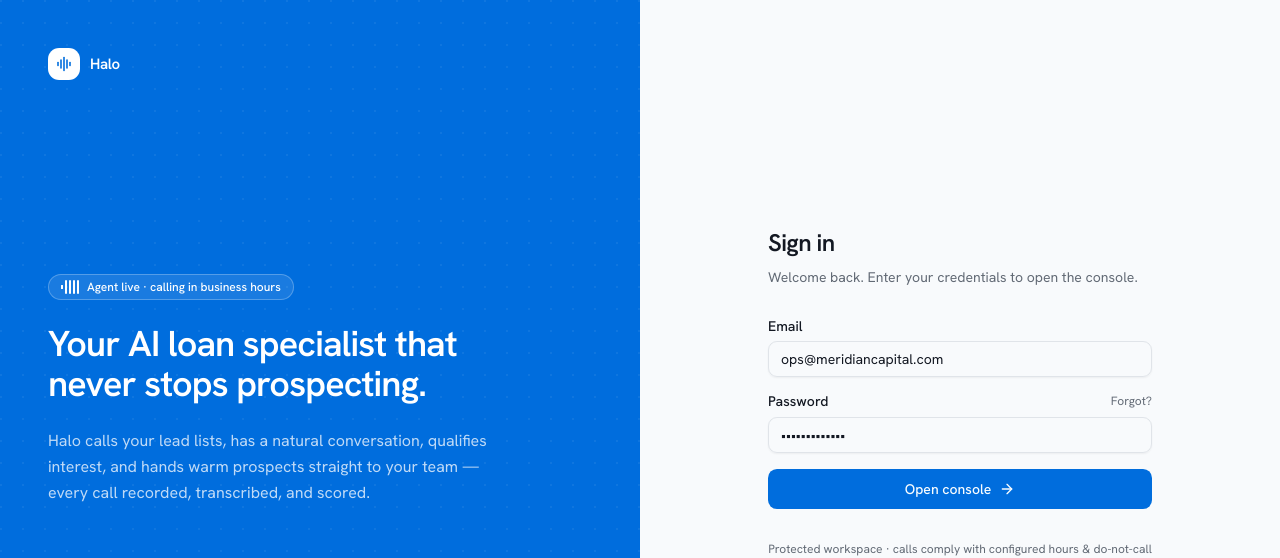
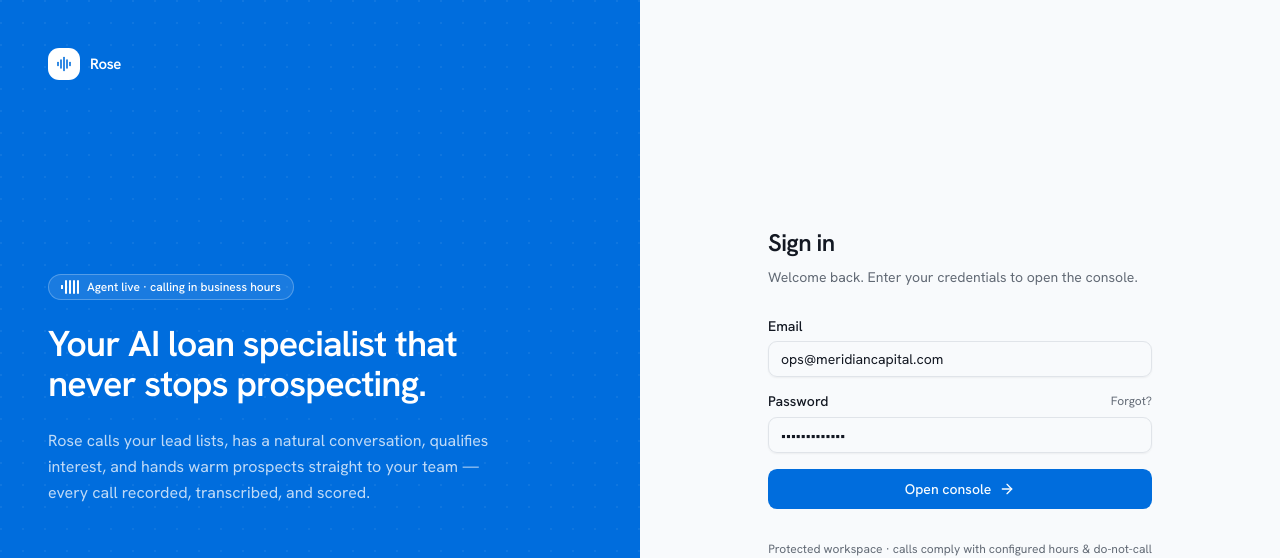
Before and after one commit to Munir-2001/voice-agent, a Next.js app: page /login in a window 1280 px wide. Shown: the top 558 px of the page. Built offline with nearby package versions, Linux system fonts and the light colour scheme.

Commit message:
Rename product from Halo to Rose across app, SQL, and docs

```diff
--- a/src/app/layout.tsx
+++ b/src/app/layout.tsx
@@ -17,7 +17,7 @@
 });
 
 export const metadata: Metadata = {
-  title: "Halo — AI Calling Console",
+  title: "Rose — AI Calling Console",
   description:
     "Outbound AI voice agent for business-financing lead qualification.",
 };
--- a/src/app/login/page.tsx
+++ b/src/app/login/page.tsx
@@ -32,7 +32,7 @@
               </g>
             </svg>
           </span>
-          <span className="text-[15px] font-semibold tracking-tight">Halo</span>
+          <span className="text-[15px] font-semibold tracking-tight">Rose</span>
         </div>
 
         <FadeIn className="relative max-w-md space-y-6">
@@ -44,7 +44,7 @@
             Your AI loan specialist that never stops prospecting.
           </h1>
           <p className="text-white/75 leading-relaxed">
-            Halo calls your lead lists, has a natural conversation, qualifies
+            Rose calls your lead lists, has a natural conversation, qualifies
             interest, and hands warm prospects straight to your team — every
             call recorded, transcribed, and scored.
           </p>
--- a/src/components/brand.tsx
+++ b/src/components/brand.tsx
@@ -1,6 +1,6 @@
 import { cn } from "@/lib/utils";
 
-/** Halo wordmark with a small waveform glyph — nods to the voice product. */
+/** Rose wordmark with a small waveform glyph — nods to the voice product. */
 export function Brand({ className }: { className?: string }) {
   return (
     <div className={cn("flex items-center gap-2.5", className)}>
@@ -16,7 +16,7 @@
         </svg>
       </span>
       <div className="flex flex-col leading-none">
-        <span className="text-[15px] font-semibold tracking-tight">Halo</span>
+        <span className="text-[15px] font-semibold tracking-tight">Rose</span>
         <span className="text-[10px] font-medium uppercase tracking-[0.14em] text-muted-foreground">
           Calling Console
         </span>
```
Also changed, not shown: 1 other file (tests, documents, lock files or other folders).
